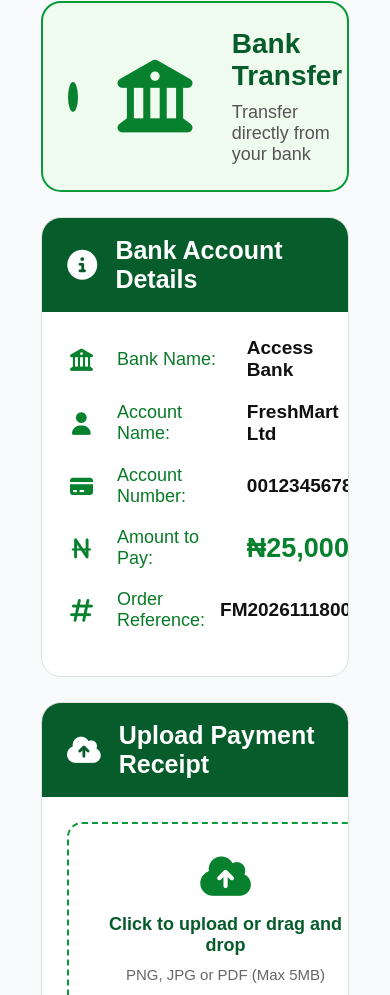
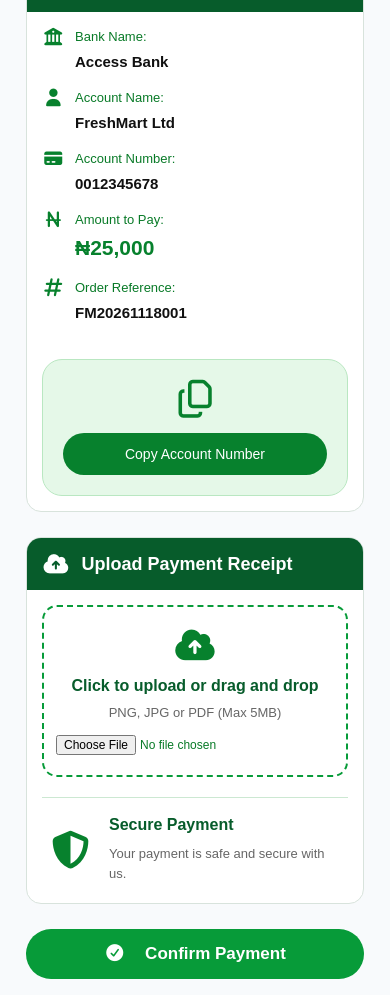
Before and after one commit to denzel-create/grocery, a plain HTML site: page Payment.html in a window 390 px wide. Shown: the part 319-1314 px from the top of the page. Drawn offline with Linux system fonts and the light colour scheme.

Commit message:
Make payment method page responsive

```diff
--- a/payment.css
+++ b/payment.css
@@ -410,3 +410,319 @@ font-size: 24px;
 .bottom-nav a:hover {
 color: #07812d;
 }
+@media (max-width: 768px) {
+
+.navbar {
+padding: 15px 4%;
+}
+
+.logo img {
+height: 55px;
+}
+
+.nav-icons {
+gap: 18px;
+font-size: 20px;
+}
+
+.payment-container {
+padding: 0 15px;
+margin: 30px auto;
+}
+
+.payment-heading {
+gap: 18px;
+}
+
+.heading-icon {
+font-size: 45px;
+}
+
+.payment-heading h1 {
+font-size: 30px;
+}
+
+.payment-heading p {
+font-size: 15px;
+}
+
+.transfer-option {
+gap: 20px;
+padding: 20px;
+}
+
+.bank-icon {
+font-size: 60px;
+}
+
+.transfer-info h2 {
+font-size: 23px;
+}
+
+.transfer-info p {
+font-size: 15px;
+}
+
+.details-content {
+gap: 15px;
+padding: 20px;
+}
+
+.detail-row {
+grid-template-columns: 30px 1fr 1fr;
+gap: 10px;
+}
+
+.detail-row p {
+font-size: 15px;
+}
+
+.detail-row strong {
+font-size: 16px;
+}
+
+.amount-row strong {
+font-size: 22px;
+}
+
+.copy-account {
+padding: 20px;
+}
+
+.copy-account i {
+font-size: 40px;
+}
+
+.upload-content {
+gap: 18px;
+padding: 20px;
+}
+
+.upload-box {
+padding: 20px;
+}
+
+.secure-payment {
+gap: 12px;
+padding: 15px;
+}
+
+.secure-payment i {
+font-size: 40px;
+}
+
+.secure-payment h3 {
+font-size: 17px;
+}
+
+.secure-payment p {
+font-size: 13px;
+}
+
+.confirm-payment button {
+padding: 17px 50px;
+font-size: 20px;
+}
+
+}
+@media (max-width: 480px) {
+
+.navbar {
+padding: 12px 4%;
+}
+
+.logo img {
+height: 45px;
+}
+
+.nav-icons {
+gap: 15px;
+font-size: 18px;
+}
+
+.payment-container {
+padding: 0 10px;
+margin: 25px auto;
+}
+
+.payment-heading {
+gap: 12px;
+margin-bottom: 25px;
+}
+
+.heading-icon {
+font-size: 35px;
+}
+
+.payment-heading h1 {
+font-size: 24px;
+}
+
+.payment-heading p {
+font-size: 13px;
+}
+
+.transfer-option {
+gap: 15px;
+padding: 15px;
+border-radius: 15px;
+}
+
+.radio-circle {
+width: 22px;
+height: 22px;
+border-width: 4px;
+flex-shrink: 0;
+}
+
+.bank-icon {
+font-size: 40px;
+}
+
+.transfer-info h2 {
+font-size: 18px;
+margin-bottom: 6px;
+}
+
+.transfer-info p {
+font-size: 12px;
+line-height: 1.5;
+}
+
+.bank-details,
+.upload-section {
+border-radius: 15px;
+}
+
+.section-heading {
+padding: 15px;
+gap: 12px;
+}
+
+.section-heading i {
+font-size: 22px;
+}
+
+.section-heading h2 {
+font-size: 18px;
+}
+
+.details-content {
+flex-direction: column;
+align-items: stretch;
+padding: 15px;
+gap: 20px;
+}
+
+.detail-row {
+grid-template-columns: 25px 1fr;
+gap: 8px;
+margin-bottom: 18px;
+}
+
+.detail-row i {
+font-size: 18px;
+}
+
+.detail-row p {
+font-size: 13px;
+}
+
+.detail-row strong {
+grid-column: 2;
+font-size: 15px;
+overflow-wrap: anywhere;
+}
+
+.amount-row strong {
+font-size: 21px;
+}
+
+.copy-account {
+padding: 20px;
+gap: 15px;
+}
+
+.copy-account i {
+font-size: 38px;
+}
+
+.copy-account button {
+width: 100%;
+padding: 13px;
+font-size: 14px;
+}
+
+.upload-content {
+flex-direction: column;
+align-items: stretch;
+padding: 15px;
+gap: 20px;
+}
+
+.upload-box {
+padding: 20px 12px;
+}
+
+.upload-box i {
+font-size: 35px;
+}
+
+.upload-box h3 {
+font-size: 16px;
+}
+
+.upload-box p {
+font-size: 13px;
+}
+
+.upload-box input {
+font-size: 12px;
+width: 100%;
+}
+
+.secure-payment {
+border-left: none;
+border-top: 1px solid #cce8d2;
+padding: 18px 5px 5px;
+gap: 15px;
+flex: auto;
+}
+
+.secure-payment i {
+font-size: 38px;
+}
+
+.secure-payment h3 {
+font-size: 16px;
+}
+
+.secure-payment p {
+font-size: 13px;
+}
+
+.confirm-payment {
+margin: 25px 0;
+}
+
+.confirm-payment button {
+width: 100%;
+padding: 15px;
+font-size: 17px;
+}
+
+.bottom-nav {
+padding: 15px 5px;
+gap: 5px;
+}
+
+.bottom-nav a {
+font-size: 11px;
+gap: 5px;
+}
+
+.bottom-nav i {
+font-size: 19px;
+}
+
+}
```
